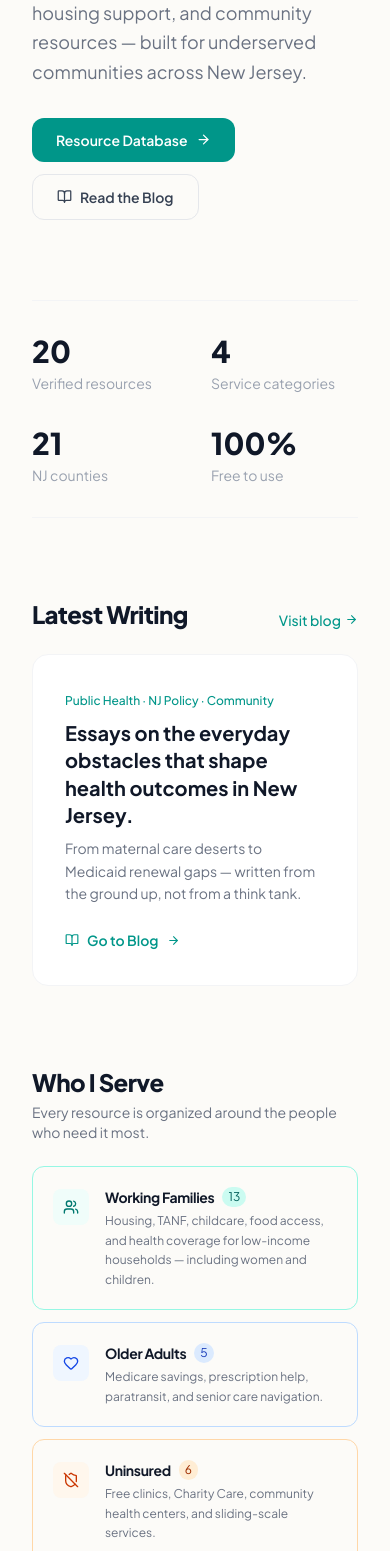
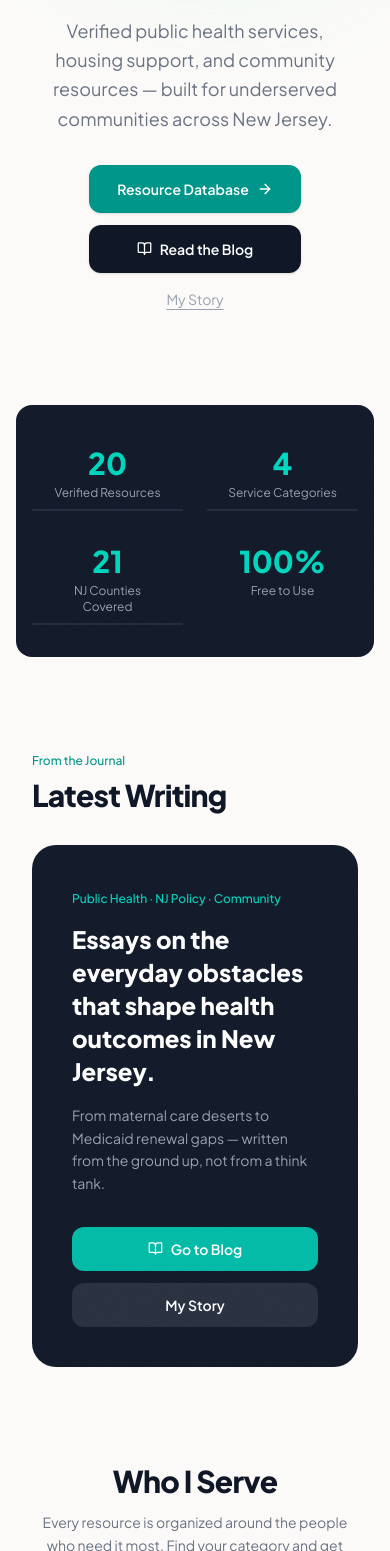
Before and after one commit to ojacklyn2-rgb/ubiquitous-journey, a React (Vite) app: page / in a window 390 px wide. Shown: the part 449-2000 px from the top of the page. Built offline with nearby package versions, Linux system fonts and the light colour scheme.

Commit message:
Revert "Redesign homepage: remove orbs/grain/dark panels, editorial layout"
This reverts commit c6e63176b129f3cff1945e9042db4de0c4f69c34.

```diff
--- a/src/components/DashboardHome.tsx
+++ b/src/components/DashboardHome.tsx
@@ -42,224 +42,385 @@ export default function DashboardHome({ setView, setSelectedBlogId }: DashboardH
   const recentPosts = BLOG_POSTS.slice(0, 3);
 
   return (
-    <div className="space-y-20 py-10" id="dashboard-home-view">
+    <div className="space-y-24 py-10" id="dashboard-home-view">
 
       {/* ── Hero ── */}
-      <section className="max-w-3xl mx-auto px-4">
+      <section className="relative max-w-3xl mx-auto px-4 text-center">
+        {/* Animated background orbs — rendered outside section so no clipping */}
+        <div className="pointer-events-none fixed inset-0 -z-10 overflow-hidden" aria-hidden>
           <motion.div
-          initial={{ opacity: 0, y: 20 }}
+            animate={{ scale: [1, 1.15, 1], opacity: [0.14, 0.22, 0.14] }}
+            transition={{ duration: 7, repeat: Infinity, ease: 'easeInOut' }}
+            className="absolute top-10 left-10 w-96 h-96 rounded-full bg-teal-200 blur-3xl"
+          />
+          <motion.div
+            animate={{ scale: [1, 1.2, 1], opacity: [0.09, 0.18, 0.09] }}
+            transition={{ duration: 9, repeat: Infinity, ease: 'easeInOut', delay: 2 }}
+            className="absolute top-0 right-10 w-80 h-80 rounded-full bg-emerald-200 blur-3xl"
+          />
+        </div>
+
+        <motion.div
+          initial={{ opacity: 0, y: 12 }}
           animate={{ opacity: 1, y: 0 }}
-          transition={{ duration: 0.6 }}
+          transition={{ duration: 0.5 }}
+          className="mb-5"
         >
-          <h1 className="text-5xl sm:text-6xl font-extrabold text-gray-900 leading-[1.07] mb-6 tracking-tight">
+          <span className="inline-flex items-center gap-1.5 px-3 py-1 rounded-full text-xs font-medium text-teal-700 bg-teal-50 border border-teal-200 font-sans">
+            New Jersey Public Health
+          </span>
+        </motion.div>
+
+        <motion.h1
+          initial={{ opacity: 0, y: 24 }}
+          animate={{ opacity: 1, y: 0 }}
+          transition={{ duration: 0.7, delay: 0.1, ease: [0.22, 1, 0.36, 1] }}
+          className="text-5xl sm:text-6xl lg:text-7xl font-extrabold text-gray-900 leading-[1.07] mb-6 tracking-tight"
+        >
           Free Health Resources<br />
           for <span className="text-teal-600 accent-underline">NJ Communities</span>
-          </h1>
-          <p className="text-lg text-gray-500 leading-relaxed max-w-xl mb-8">
+        </motion.h1>
+
+        <motion.p
+          initial={{ opacity: 0, y: 16 }}
+          animate={{ opacity: 1, y: 0 }}
+          transition={{ duration: 0.6, delay: 0.25 }}
+          className="text-lg text-gray-500 leading-relaxed max-w-xl mx-auto mb-8"
+        >
           Verified public health services, housing support, and community resources — built for underserved communities across New Jersey.
-          </p>
-          <div className="flex flex-wrap gap-3">
+        </motion.p>
+
+        <motion.div
+          initial={{ opacity: 0, y: 12 }}
+          animate={{ opacity: 1, y: 0 }}
+          transition={{ duration: 0.5, delay: 0.38 }}
+          className="flex flex-col items-center gap-4"
+        >
+          <div className="flex flex-col sm:flex-row gap-3">
             <button
               onClick={() => setView('services')}
-              className="px-6 py-3 bg-teal-600 hover:bg-teal-700 text-white text-sm font-semibold rounded-xl transition-colors flex items-center gap-2 cursor-pointer"
+              className="px-7 py-3.5 bg-teal-600 hover:bg-teal-700 text-white text-sm font-semibold rounded-xl shadow-sm transition-all flex items-center justify-center gap-2 cursor-pointer"
             >
-              Resource Database <ArrowRight size={15} />
+              Resource Database <ArrowRight size={16} />
             </button>
             <button
               onClick={() => setView('blog')}
-              className="px-6 py-3 border border-gray-200 hover:border-gray-300 text-gray-700 hover:text-gray-900 text-sm font-semibold rounded-xl transition-colors flex items-center gap-2 cursor-pointer"
+              className="px-7 py-3.5 bg-gray-900 hover:bg-gray-800 text-white text-sm font-semibold rounded-xl shadow-sm transition-all flex items-center justify-center gap-2 cursor-pointer"
             >
               <BookOpen size={15} /> Read the Blog
             </button>
           </div>
+          <button
+            onClick={() => setView('about')}
+            className="text-sm text-gray-400 hover:text-teal-600 transition-colors cursor-pointer underline underline-offset-4"
+          >
+            My Story
+          </button>
         </motion.div>
       </section>
 
-      {/* ── Stats ── */}
-      <section className="max-w-3xl mx-auto px-4">
-        <div className="grid grid-cols-2 sm:grid-cols-4 gap-8 border-t border-b border-gray-100 py-8">
+      {/* ── Stats Bar ── */}
+      <section className="relative grain bg-gray-900 py-8 rounded-2xl max-w-5xl mx-auto px-4 overflow-hidden">
+        <div className="grid grid-cols-2 md:grid-cols-4 gap-6 text-center divide-y-2 md:divide-y-0 md:divide-x divide-gray-700/50 relative z-10">
           {[
-            { value: '20',   label: 'Verified resources' },
-            { value: '4',    label: 'Service categories' },
-            { value: '21',   label: 'NJ counties' },
-            { value: '100%', label: 'Free to use' },
+            { value: '20',   label: 'Verified Resources' },
+            { value: '4',    label: 'Service Categories' },
+            { value: '21',   label: 'NJ Counties Covered' },
+            { value: '100%', label: 'Free to Use' },
           ].map((stat, i) => (
-            <div key={i}>
-              <span className="block text-3xl font-extrabold text-gray-900">{stat.value}</span>
-              <span className="block text-sm text-gray-400 mt-1">{stat.label}</span>
+            <div key={i} className="py-2 md:py-0 px-4">
+              <span className="block text-3xl font-extrabold text-teal-400">{stat.value}</span>
+              <span className="block text-xs font-sans text-gray-400 mt-1">{stat.label}</span>
             </div>
           ))}
         </div>
       </section>
 
       {/* ── Latest Writing ── */}
-      <section className="max-w-3xl mx-auto px-4">
-        <div className="flex items-end justify-between mb-6">
-          <h2 className="text-2xl font-extrabold text-gray-900">Latest Writing</h2>
+      <section className="max-w-5xl mx-auto px-4">
+        <motion.div
+          initial={{ opacity: 0, y: 16 }}
+          whileInView={{ opacity: 1, y: 0 }}
+          viewport={{ once: true }}
+          transition={{ duration: 0.5 }}
+          className="flex items-end justify-between mb-8"
+        >
+          <div>
+            <span className="block text-xs font-sans font-medium text-teal-600 mb-2">From the Journal</span>
+            <h2 className="text-3xl sm:text-4xl font-extrabold text-gray-900">Latest Writing</h2>
+          </div>
           <button
             onClick={() => setView('blog')}
-            className="text-sm font-medium text-teal-600 hover:text-teal-700 cursor-pointer flex items-center gap-1"
+            className="hidden sm:flex items-center gap-1 text-sm font-semibold text-teal-600 hover:text-teal-700 cursor-pointer"
           >
-            {recentPosts.length > 0 ? 'All essays' : 'Visit blog'} <ArrowRight size={13} />
+            {recentPosts.length > 0 ? 'All essays' : 'Visit blog'} <ArrowRight size={14} />
           </button>
-        </div>
+        </motion.div>
 
         {recentPosts.length > 0 ? (
-          <div className="divide-y divide-gray-100">
-            {recentPosts.map((post) => (
-              <button
+          <div className="grid grid-cols-1 md:grid-cols-3 gap-5">
+            {recentPosts.map((post, i) => (
+              <motion.button
                 key={post.id}
+                initial={{ opacity: 0, y: 16 }}
+                whileInView={{ opacity: 1, y: 0 }}
+                viewport={{ once: true }}
+                transition={{ duration: 0.4, delay: i * 0.08 }}
                 onClick={() => { setSelectedBlogId(post.id); setView('blog'); }}
-                className="w-full text-left py-5 group cursor-pointer"
+                className="card-lift text-left bg-white rounded-2xl border border-gray-100 p-6 flex flex-col gap-3 cursor-pointer"
               >
-                <div className="flex items-start justify-between gap-4">
-                  <div>
-                    <span className="text-xs text-teal-600 font-medium">{post.category}</span>
-                    <h3 className="font-bold text-gray-900 text-base mt-0.5 group-hover:text-teal-700 transition-colors leading-snug">{post.title}</h3>
-                    <p className="text-sm text-gray-500 mt-1 line-clamp-1">{post.excerpt}</p>
+                <span className="text-xs font-sans font-medium text-teal-600">{post.category}</span>
+                <h3 className="font-bold text-gray-900 text-lg leading-snug">{post.title}</h3>
+                <p className="text-sm text-gray-500 line-clamp-2 leading-relaxed flex-grow">{post.excerpt}</p>
+                <div className="flex items-center gap-2 text-xs text-gray-400 pt-2 border-t border-gray-50">
+                  <Calendar size={12} />
+                  <span>{post.date}</span>
+                  <span className="mx-1">·</span>
+                  <span>{post.readTime}</span>
                 </div>
-                  <div className="text-xs text-gray-400 shrink-0 flex items-center gap-1 mt-1">
-                    <Calendar size={11} />
-                    <span>{post.date}</span>
-                  </div>
-                </div>
-              </button>
+              </motion.button>
             ))}
           </div>
         ) : (
-          <div className="border border-gray-100 rounded-2xl p-8 bg-white">
-            <span className="text-xs text-teal-600 font-medium">Public Health · NJ Policy · Community</span>
-            <p className="text-xl font-bold text-gray-900 mt-2 mb-2 leading-snug">
+          <motion.div
+            initial={{ opacity: 0, y: 16 }}
+            whileInView={{ opacity: 1, y: 0 }}
+            viewport={{ once: true }}
+            transition={{ duration: 0.5 }}
+            className="relative grain bg-gray-900 rounded-3xl overflow-hidden text-white"
+          >
+            <div className="grid md:grid-cols-2 gap-0">
+              {/* Left — text */}
+              <div className="p-10 md:p-14 flex flex-col justify-between gap-8">
+                <div className="space-y-4">
+                  <span className="inline-block text-xs font-sans font-medium text-teal-400">Public Health · NJ Policy · Community</span>
+                  <p className="text-2xl md:text-3xl font-extrabold text-white leading-snug">
                     Essays on the everyday obstacles that shape health outcomes in New Jersey.
                   </p>
-            <p className="text-sm text-gray-500 leading-relaxed mb-6">
+                  <p className="text-gray-400 text-sm leading-relaxed">
                     From maternal care deserts to Medicaid renewal gaps — written from the ground up, not from a think tank.
                   </p>
+                </div>
+                <div className="flex flex-col sm:flex-row gap-3">
                   <button
                     onClick={() => setView('blog')}
-              className="inline-flex items-center gap-2 text-sm font-semibold text-teal-600 hover:text-teal-700 cursor-pointer"
+                    className="inline-flex items-center justify-center gap-2 bg-teal-500 hover:bg-teal-400 text-white text-sm font-semibold px-6 py-3 rounded-xl transition-colors cursor-pointer"
                   >
-              <BookOpen size={14} /> Go to Blog <ArrowRight size={13} />
+                    <BookOpen size={15} /> Go to Blog
+                  </button>
+                  <button
+                    onClick={() => setView('about')}
+                    className="inline-flex items-center justify-center gap-2 bg-white/10 hover:bg-white/20 text-white text-sm font-semibold px-6 py-3 rounded-xl transition-colors cursor-pointer"
+                  >
+                    My Story
                   </button>
                 </div>
+              </div>
+              {/* Right — quote cards */}
+              <div className="hidden md:flex flex-col justify-center gap-4 p-10 border-l border-white/10">
+                {[
+                  { topic: 'Health Equity', preview: 'How transportation gaps in South Jersey quietly determine who gets care and who doesn\'t.' },
+                  { topic: 'NJ Policy',     preview: 'Breaking down Medicaid renewals — what the blue envelope means and why families miss it.' },
+                  { topic: 'Community',     preview: 'Newark\'s food sovereignty movement and the dignity embedded in every community fridge.' },
+                ].map((item) => (
+                  <div key={item.topic} className="bg-white/5 border border-white/10 rounded-xl px-5 py-4">
+                    <span className="block text-xs font-mono font-semibold text-teal-400 uppercase tracking-widest mb-1">{item.topic}</span>
+                    <p className="text-sm text-gray-300 leading-relaxed italic">{item.preview}</p>
+                  </div>
+                ))}
+              </div>
+            </div>
+          </motion.div>
         )}
       </section>
 
       {/* ── Who I Serve ── */}
-      <section className="max-w-3xl mx-auto px-4">
-        <h2 className="text-2xl font-extrabold text-gray-900 mb-1">Who I Serve</h2>
-        <p className="text-gray-500 text-sm mb-6">Every resource is organized around the people who need it most.</p>
+      <section className="max-w-5xl mx-auto px-4">
+        <motion.div
+          initial={{ opacity: 0, y: 20 }}
+          whileInView={{ opacity: 1, y: 0 }}
+          viewport={{ once: true }}
+          transition={{ duration: 0.5 }}
+          className="text-center mb-10"
+        >
+          <h2 className="text-3xl sm:text-4xl font-extrabold text-gray-900 mb-3">Who I Serve</h2>
+          <p className="text-gray-500 max-w-lg mx-auto text-sm leading-relaxed">
+            Every resource is organized around the people who need it most. Find your category and get directly to what applies to you.
+          </p>
+        </motion.div>
 
-        <div className="grid grid-cols-1 sm:grid-cols-2 gap-3">
-          {AUDIENCE_CARDS.map((card) => {
+        <div className="grid grid-cols-1 sm:grid-cols-2 lg:grid-cols-4 gap-4">
+          {AUDIENCE_CARDS.map((card, i) => {
             const c = colorMap[card.color];
             const Icon = card.icon;
             const count = RESOURCES.filter(r => r.categories.includes(card.category)).length;
             return (
-              <button
+              <motion.button
                 key={card.category}
+                initial={{ opacity: 0, y: 20 }}
+                whileInView={{ opacity: 1, y: 0 }}
+                viewport={{ once: true }}
+                transition={{ duration: 0.4, delay: i * 0.08 }}
                 onClick={() => setView('services')}
-                className={`text-left border ${c.border} ${c.hover} rounded-xl p-5 flex items-start gap-4 cursor-pointer transition-colors hover:bg-gray-50`}
+                className={`card-lift text-left bg-white border ${c.border} ${c.hover} rounded-2xl p-6 flex flex-col gap-4 cursor-pointer`}
               >
-                <div className={`w-9 h-9 rounded-lg ${c.bg} flex items-center justify-center shrink-0 mt-0.5`}>
-                  <Icon className={`w-4 h-4 ${c.text}`} />
+                <div className={`w-11 h-11 rounded-xl ${c.bg} flex items-center justify-center`}>
+                  <Icon className={`w-5 h-5 ${c.text}`} />
                 </div>
                 <div>
-                  <div className="flex items-center gap-2 mb-1">
-                    <h3 className="font-bold text-gray-900 text-sm">{card.headline}</h3>
-                    <span className={`text-xs ${c.badgeText} ${c.badge} px-1.5 py-0.5 rounded-full`}>{count}</span>
-                  </div>
+                  <span className={`text-xs font-semibold ${c.badgeText} ${c.badge} px-2 py-0.5 rounded-full border ${c.border}`}>
+                    {count} resources
+                  </span>
+                  <h3 className="font-bold text-gray-900 mt-2 mb-1 text-base">{card.headline}</h3>
                   <p className="text-xs text-gray-500 leading-relaxed">{card.desc}</p>
                 </div>
-              </button>
+                <span className={`text-xs font-semibold ${c.text} flex items-center gap-1 mt-auto`}>
+                  View resources <ArrowRight size={12} />
+                </span>
+              </motion.button>
             );
           })}
         </div>
       </section>
 
       {/* ── How It Works ── */}
-      <section className="max-w-3xl mx-auto px-4">
-        <h2 className="text-2xl font-extrabold text-gray-900 mb-1">How It Works</h2>
-        <p className="text-gray-500 text-sm mb-6">No account. No form. Just a clear path to the help you need.</p>
+      <section className="max-w-5xl mx-auto px-4">
+        <motion.div
+          initial={{ opacity: 0, y: 20 }}
+          whileInView={{ opacity: 1, y: 0 }}
+          viewport={{ once: true }}
+          transition={{ duration: 0.5 }}
+          className="text-center mb-10"
+        >
+          <h2 className="text-3xl sm:text-4xl font-extrabold text-gray-900 mb-3">How It Works</h2>
+          <p className="text-gray-500 max-w-md mx-auto text-sm leading-relaxed">
+            No account. No form. Just a clear path to the help you need.
+          </p>
+        </motion.div>
 
-        <div className="space-y-4">
+        <div className="grid grid-cols-1 md:grid-cols-3 gap-5">
           {HOW_IT_WORKS.map((step, i) => {
             const Icon = step.icon;
             return (
-              <div key={i} className="flex items-start gap-4 py-4 border-b border-gray-100 last:border-0">
-                <div className="w-8 h-8 bg-teal-50 rounded-lg flex items-center justify-center shrink-0 mt-0.5">
-                  <Icon className="w-4 h-4 text-teal-600" />
+              <motion.div
+                key={i}
+                initial={{ opacity: 0, y: 20 }}
+                whileInView={{ opacity: 1, y: 0 }}
+                viewport={{ once: true }}
+                transition={{ duration: 0.4, delay: i * 0.1 }}
+                className="relative bg-white rounded-2xl border border-gray-100 p-7 shadow-sm overflow-hidden"
+              >
+                <span className="text-6xl font-black text-gray-50 absolute top-4 right-5 select-none leading-none">{step.step}</span>
+                <div className="w-10 h-10 bg-teal-50 rounded-xl flex items-center justify-center mb-4">
+                  <Icon className="w-5 h-5 text-teal-600" />
                 </div>
-                <div>
-                  <h3 className="font-bold text-gray-900 text-sm mb-0.5">{step.title}</h3>
+                <h3 className="font-bold text-gray-900 mb-2">{step.title}</h3>
                 <p className="text-sm text-gray-500 leading-relaxed">{step.desc}</p>
-                </div>
-              </div>
+              </motion.div>
             );
           })}
         </div>
       </section>
 
       {/* ── Highlighted Resources ── */}
-      <section className="max-w-3xl mx-auto px-4">
-        <div className="flex items-end justify-between mb-6">
+      <section className="max-w-5xl mx-auto px-4">
+        <motion.div
+          initial={{ opacity: 0, y: 16 }}
+          whileInView={{ opacity: 1, y: 0 }}
+          viewport={{ once: true }}
+          transition={{ duration: 0.5 }}
+          className="flex items-end justify-between mb-8"
+        >
           <div>
-            <h2 className="text-2xl font-extrabold text-gray-900 mb-1">Highlighted Resources</h2>
+            <h2 className="text-3xl sm:text-4xl font-extrabold text-gray-900 mb-1">Highlighted Resources</h2>
             <p className="text-sm text-gray-500">A few of the organizations I've verified for NJ communities.</p>
           </div>
           <button
             onClick={() => setView('services')}
-            className="text-sm font-medium text-teal-600 hover:text-teal-700 cursor-pointer flex items-center gap-1 shrink-0"
+            className="hidden sm:flex items-center gap-1 text-sm font-semibold text-teal-600 hover:text-teal-700 cursor-pointer"
           >
-            See all 20 <ArrowRight size={13} />
+            See all 20 <ArrowRight size={14} />
           </button>
-        </div>
+        </motion.div>
 
-        <div className="divide-y divide-gray-100">
-          {showcaseResources.map((resource) => (
-            <div key={resource.id} className="py-5">
-              <div className="flex flex-wrap gap-1 mb-2">
+        <div className="grid grid-cols-1 md:grid-cols-3 gap-5">
+          {showcaseResources.map((resource, i) => (
+            <motion.div
+              key={resource.id}
+              initial={{ opacity: 0, y: 16 }}
+              whileInView={{ opacity: 1, y: 0 }}
+              viewport={{ once: true }}
+              transition={{ duration: 0.4, delay: i * 0.08 }}
+              className="card-lift bg-white rounded-2xl border border-gray-100 p-6 flex flex-col gap-3 cursor-default"
+            >
+              <div className="flex flex-wrap gap-1">
                 {resource.categories.slice(0, 2).map(cat => (
                   <span key={cat} className={`text-xs font-medium px-2 py-0.5 rounded-full border ${catColor(cat)}`}>{cat}</span>
                 ))}
               </div>
-              <h3 className="font-bold text-gray-900 text-base leading-snug mb-1">{resource.name}</h3>
-              <p className="text-sm text-gray-500 leading-relaxed mb-2">{resource.subtitle}</p>
-              <div className="flex items-center gap-1 text-xs text-gray-400">
-                <MapPin size={11} />
+              <h3 className="font-bold text-gray-900 text-base leading-snug">{resource.name}</h3>
+              <p className="text-sm text-gray-500 line-clamp-2 leading-relaxed flex-grow">{resource.subtitle}</p>
+              <div className="flex items-center gap-1 text-xs text-gray-400 pt-2 border-t border-gray-50">
+                <MapPin size={12} />
                 <span>{resource.locations.length > 1 ? `${resource.locations.length} locations` : resource.locations[0]?.address.split(',').slice(-2).join(',').trim()}</span>
               </div>
-            </div>
+            </motion.div>
           ))}
         </div>
 
-        <div className="mt-6">
+        <div className="text-center mt-8">
           <button
             onClick={() => setView('services')}
             className="inline-flex items-center gap-2 px-6 py-3 bg-teal-600 hover:bg-teal-700 text-white text-sm font-semibold rounded-xl transition-colors cursor-pointer"
           >
-            Browse All 20 Resources <ArrowRight size={15} />
+            Browse All 20 Resources <ArrowRight size={16} />
           </button>
         </div>
       </section>
 
       {/* ── About Teaser ── */}
-      <section className="max-w-3xl mx-auto px-4">
-        <div className="border-t border-gray-100 pt-10">
-          <p className="text-xs text-teal-600 font-medium mb-3">About This Platform</p>
-          <h2 className="text-2xl font-extrabold text-gray-900 leading-tight mb-3">
-            Built from lived experience in New Jersey.
+      <section className="max-w-5xl mx-auto px-4">
+        <motion.div
+          initial={{ opacity: 0, y: 16 }}
+          whileInView={{ opacity: 1, y: 0 }}
+          viewport={{ once: true }}
+          transition={{ duration: 0.55 }}
+          className="relative grain bg-teal-800 rounded-3xl overflow-hidden p-10 md:p-14 text-white"
+        >
+          <div
+            className="absolute inset-0 opacity-5"
+            style={{ backgroundImage: 'radial-gradient(circle, white 1px, transparent 1px)', backgroundSize: '28px 28px' }}
+          />
+          <div className="relative z-10 flex flex-col md:flex-row items-center gap-10">
+            <div className="flex-1 space-y-4">
+              <span className="block text-xs font-sans font-medium text-teal-300">About This Platform</span>
+              <h2 className="text-3xl font-extrabold leading-tight">
+                Built from lived experience<br className="hidden sm:block" /> in New Jersey.
               </h2>
-          <p className="text-gray-500 text-sm leading-relaxed max-w-lg mb-5">
+              <p className="text-teal-100 text-sm leading-relaxed max-w-md">
                 Growing up witnessing the realities of caregiving and healthcare navigation, I built this platform to make public health resources visible, accessible, and human.
               </p>
               <button
                 onClick={() => setView('about')}
-            className="inline-flex items-center gap-2 text-sm font-semibold text-teal-600 hover:text-teal-700 transition-colors cursor-pointer"
+                className="inline-flex items-center gap-2 bg-white text-teal-800 font-semibold text-sm px-6 py-3 rounded-xl hover:bg-teal-50 transition-colors cursor-pointer"
               >
-            My Story <ArrowRight size={14} />
+                My Story <ArrowRight size={15} />
               </button>
             </div>
+            <div className="hidden md:flex flex-col gap-3 shrink-0">
+              {[
+                { icon: BookOpen,    text: 'Health equity focused' },
+                { icon: CheckCircle, text: 'Quarterly verified listings' },
+                { icon: MapPin,      text: 'All 21 NJ counties' },
+              ].map(({ icon: Icon, text }) => (
+                <div key={text} className="flex items-center gap-3 bg-white/10 rounded-xl px-5 py-3 text-sm font-medium text-white">
+                  <Icon size={16} className="text-teal-300 shrink-0" />
+                  {text}
+                </div>
+              ))}
+            </div>
+          </div>
+        </motion.div>
       </section>
 
     </div>
```
Lines whose indentation alone changed are shown as unchanged.
